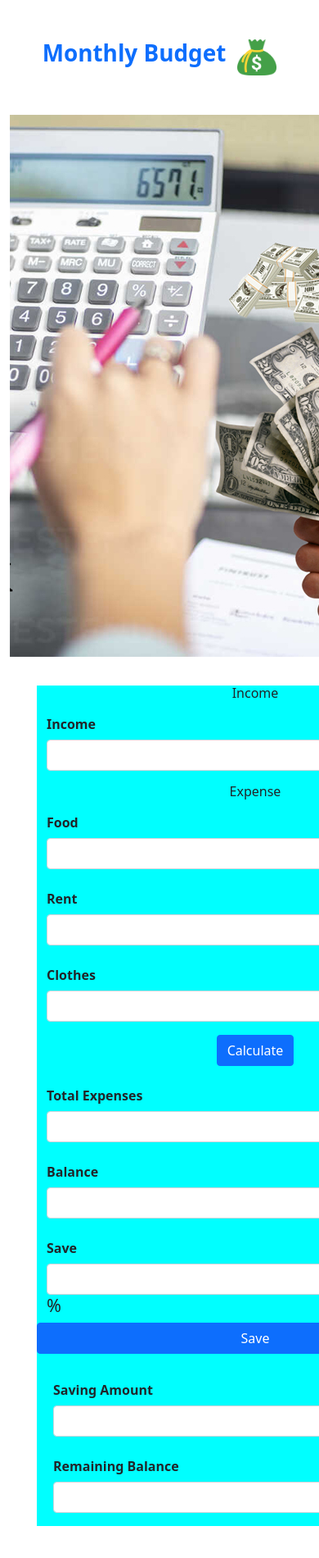
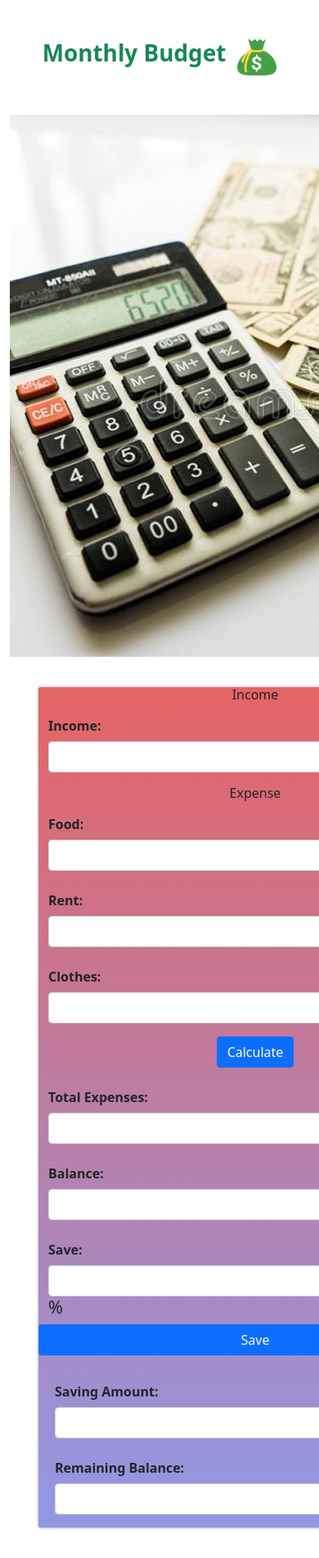
Before and after one commit to faisalahmed7/dom-project-first, a plain HTML site: page index.html in a window 390 px wide. Shown: the top 1900 px of the page at 82% size. Drawn offline with nearby package versions, Linux system fonts and the light colour scheme.

Commit message:
Responsive added

```diff
--- a/css/style.css
+++ b/css/style.css
@@ -1,12 +1,7 @@
-/* *{
-    margin: 0;
-    padding: 0;
-    overflow: hidden;
-} */
-/* body{
-    margin: 0;
-    padding: 0;
-} */
+
+body{
+    background-color: rgba(255, 255, 255, 0.842);
+}
 .container {
     display: flex;
 
@@ -18,9 +13,9 @@
 }
 
 
-.calculation-area {
+.cal-area {
     margin: 35px 45px;
-    background-color:aqua;
+    background-image:linear-gradient(#e66465, #9198e5);
 }
 .no-border-feild {
     border: 0px;
--- a/index.html
+++ b/index.html
@@ -5,11 +5,7 @@
     <!-- Required meta tags -->
     <meta charset="utf-8">
     <meta name="viewport" content="width=device-width, initial-scale=1">
-    <link href="https://fonts.googleapis.com/css?family=Roboto" rel="stylesheet">
     <title>Monthly Expense</title>
-
-    <!-------- Font Awesome Kit ----------->
-    <script src="https://kit.fontawesome.com/5dea0e259a.js" crossorigin="anonymous"></script>
 
     <!------------------------- Bootstrap CSS -------------->
     <link href="https://cdn.jsdelivr.net/npm/bootstrap@5.1.3/dist/css/bootstrap.min.css" rel="stylesheet"
@@ -27,7 +23,7 @@
     <header>
 
         <div class="d-flex justify-content-center mt-5 mb-5">
-            <h1 class="text-primary fw-bold">Monthly Budget</h1>
+            <h1 class="text-success fw-bold">Monthly Budget</h1>
             <img class="dollar-pic" src="images/download.png">
         </div>
 
@@ -38,33 +34,33 @@
     <main>
         <section class="container">
             <div class="row">
-                <div class="col">
-                    <img class=" " src="images/mini-bank-image.jpg" alt="">
+                <div class="col col-sm-6">
+                    <img class=" " src="images/money-cal.jpg" alt="">
                 </div>
-                <div class="col calculation-area">
+                <div class="col cal-area border border-2 rounded-3">
                     <div>
                         <div class="row mb-3">
                             <h6 class="text-center">Income</h6>
-                            <label class="col-sm-2 col-form-label fw-bold pt-2">Income</label>
+                            <label class="col-sm-2 col-form-label fw-bold pt-2">Income:</label>
                             <div class="col-sm-7">
                                 <input id="income-field" type="text" class="form-control">
                             </div>
                         </div>
                         <div class="row mb-3">
                             <h6 class="text-center">Expense</h6>
-                            <label class="col-sm-2 col-form-label fw-bold pt-2">Food</label>
+                            <label class="col-sm-2 col-form-label fw-bold pt-2">Food:</label>
                             <div class="col-sm-7">
                                 <input id="food-field" type="text" class="form-control">
                             </div>
                         </div>
                         <div class="row mb-3">
-                            <label class="col-sm-2 col-form-label fw-bold pt-2">Rent</label>
+                            <label class="col-sm-2 col-form-label fw-bold pt-2">Rent:</label>
                             <div class="col-sm-7">
                                 <input id="rent-field" type="text" class="form-control">
                             </div>
                         </div>
                         <div class="row mb-3">
-                            <label class="col-sm-2 col-form-label fw-bold pt-2">Clothes</label>
+                            <label class="col-sm-2 col-form-label fw-bold pt-2">Clothes:</label>
                             <div class="col-sm-7">
                                 <input id="clothes-field" type="text" class="form-control">
                             </div>
@@ -74,19 +70,19 @@
 
                         </div>
                         <div class="row mb-3 mt-3">
-                            <label class="col-sm-5 col-form-label fw-bold pt-2">Total Expenses</label>
+                            <label class="col-sm-5 col-form-label fw-bold pt-2">Total Expenses:</label>
                             <div class="col-sm-7">
                                 <input id="expense-field" type="text" class="form-control no-border-field">
                             </div>
                         </div>
                         <div class="row mb-3">
-                            <label class="col-sm-5 col-form-label fw-bold pt-2">Balance</label>
+                            <label class="col-sm-5 col-form-label fw-bold pt-2">Balance:</label>
                             <div class="col-sm-7">
                                 <input id="balance-field" type="text" class="form-control no-border-field">
                             </div>
                         </div>
                         <div class="row mb-3">
-                            <label class="col-sm-3 col-form-label fw-bold pt-2">Save</label>
+                            <label class="col-sm-3 col-form-label fw-bold pt-2">Save:</label>
                             <div class="col-sm-5">
                                 <input id="percent-field" type="text" class="form-control">
                             </div>
@@ -94,16 +90,19 @@
                             <button id="save-btn" type="button" class="col-sm-3 btn btn-primary">Save</button>
 
                         </div>
+
+
+
                         <div class="row g-2">
                             <div class="row mb-3 mt-3">
-                                <label class="col-sm-5 col-form-label fw-bold pt-2">Saving Amount</label>
+                                <label class="col-sm-5 col-form-label fw-bold pt-2">Saving Amount:</label>
                                 <div class="col-sm-7">
                                     <input id="savings-field" type="text" class="form-control no-border-field">
                                 </div>
                             </div>
                             <div class="row mb-3">
-                                <label class="col-sm-7 col-form-label fw-bold pt-2">Remaining Balance</label>
-                                <div class="col-sm-5">
+                                <label class="col-sm-5 col-form-label fw-bold pt-2">Remaining Balance:</label>
+                                <div class="col-sm-7">
                                     <input id="remaining-field" type="text" class="form-control no-border-field">
                                 </div>
                             </div>
--- a/js/calculation.js
+++ b/js/calculation.js
@@ -4,13 +4,10 @@ function totalExpenseCalculate() {
     const foodcostInput = Number(document.getElementById("food-field").value);
     const houserentInput = Number(document.getElementById("rent-field").value);
     const myClothesInput = Number(document.getElementById("clothes-field").value);
-    let expense = foodcostInput + houserentInput + myClothesInput;
-    let myBalance = incomeInput - expense;
-    document.getElementById("expense-field").value = expense;
-    document.getElementById("balance-field").value = myBalance;
-
-
-    income.value = '';
+    let expenseTotal = foodcostInput + houserentInput + myClothesInput;
+    let myRemainingBalance = incomeInput - expenseTotal;
+    document.getElementById('expense-field').value = expenseTotal;
+    document.getElementById('balance-field').value = myRemainingBalance;
 
 }
 
@@ -23,16 +20,15 @@ document.getElementById('expense-btn').addEventListener('click', function () {
 //Savings From Income
 
 function saveAmount() {
-    const percent = document.getElementById("percent-field").value;
-    const num = document.getElementById("income-field").value;
-    document.getElementById("savings-field").value = (num / 100) * percent;
+    const percentCalculate = document.getElementById("percent-field").value;
+    const amount = document.getElementById("income-field").value;
+    document.getElementById('savings-field').value = (amount / 100) * percentCalculate;
 
-    // Calculate the Total remain Balance of your Mini Bank.
+    // Calculate the Total remain Balance of your Monthly Expense.
 
     const previousBalance = document.getElementById("balance-field").value;
     const saveBalance = document.getElementById("savings-field").value;
-    document.getElementById("remaining-field")
-        .value = previousBalance - saveBalance;
+    document.getElementById('remaining-field').value = previousBalance - saveBalance;
 }
 
 document.getElementById('save-btn').addEventListener('click', function () {
```
Also changed, not shown: images/background.jpg (deleted), images/creating_a_budget_sq_707_707.jpg (deleted), images/mini-bank-image.jpg (deleted), images/money-cal.jpg (added), images/money.jpg (deleted), images/salary.jpg (deleted).
